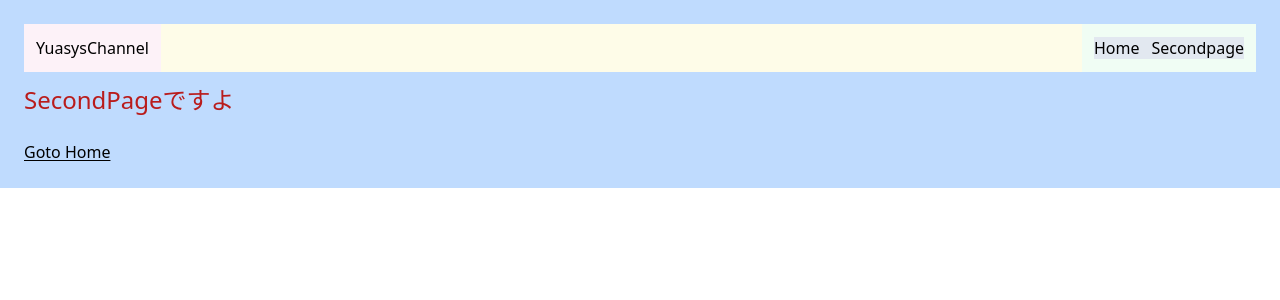
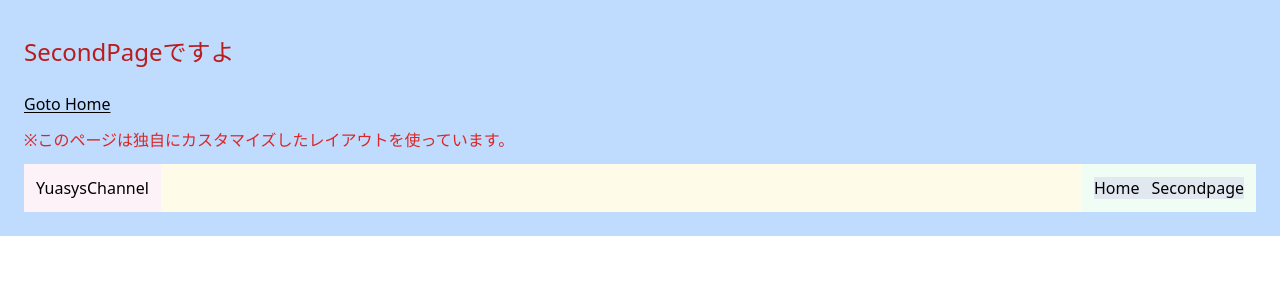
Before and after one commit to yuasys/nuxt-sample, a Nuxt app: page /secondpage in a window 1280 px wide. Shown: the top 300 px of the page. Built offline with nearby package versions, Linux system fonts and the light colour scheme.

Commit message:
modified:   pages/secondpage.vue

```diff
--- a/pages/secondpage.vue
+++ b/pages/secondpage.vue
@@ -1,6 +1,13 @@
+<script>
+// This will work in both `<script setup>` and `<script>`
+definePageMeta({
+  layout: "custom",
+});
+</script>
 <template>
   <div class="pt-3">
     <h1 class="text-2xl pb-6 text-red-700">SecondPageですよ</h1>
     <NuxtLink class="underline underline-offset-2" to="/">Goto Home</NuxtLink>
+    <p class="text-red-600 py-3">※このページは独自にカスタマイズしたレイアウトを使っています。</p>
   </div>
 </template>
```
